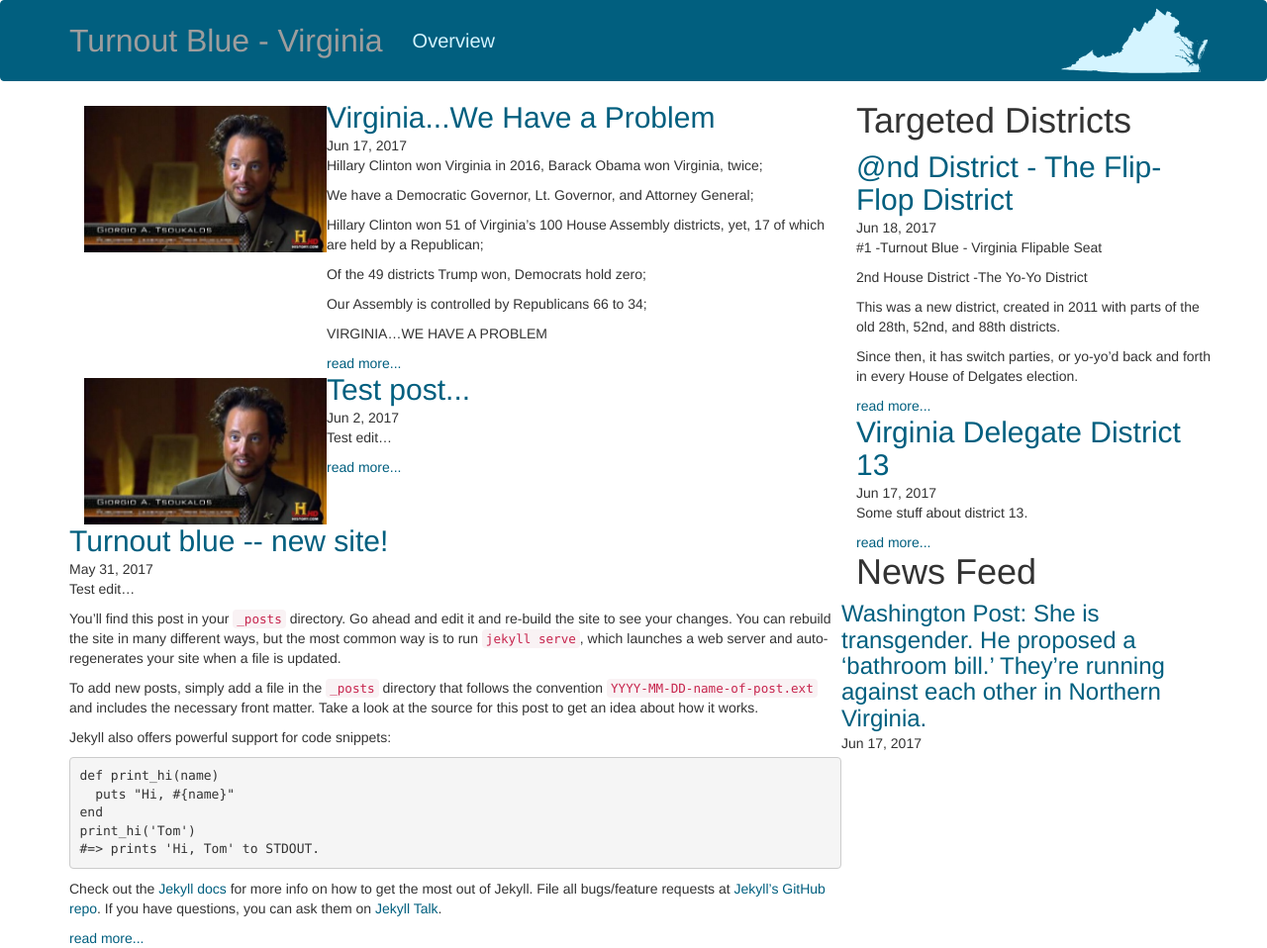
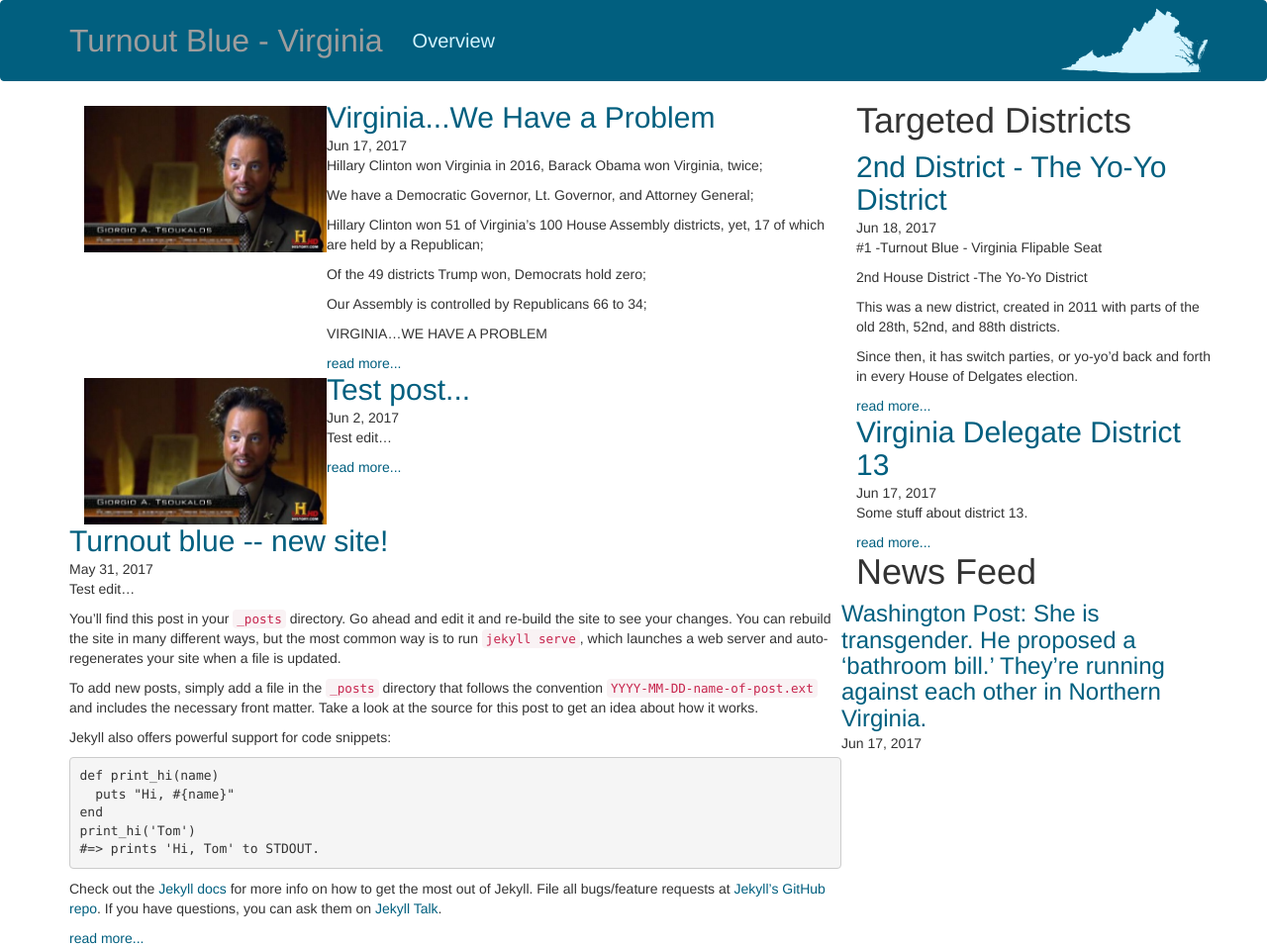
Before and after one commit to aleckohut/Alec, a Jekyll site: the page built from index.md, in a window 1280 px wide. Shown: the whole page at 99% size. Built offline with Jekyll 4.4.1, drawn with Linux system fonts in a browser that asks for light colours; nearby versions of some CDN libraries.

Commit message:
Update 2017-06-18-2nd-Target.md

```diff
--- a/_posts/2017-06-18-2nd-Target.md
+++ b/_posts/2017-06-18-2nd-Target.md
@@ -1,6 +1,6 @@
 ---
 layout: post
-title:  "@nd District - The Flip-Flop District"
+title:  "2nd District - The Yo-Yo District"
 category: targeted_district
 ---
 
```
